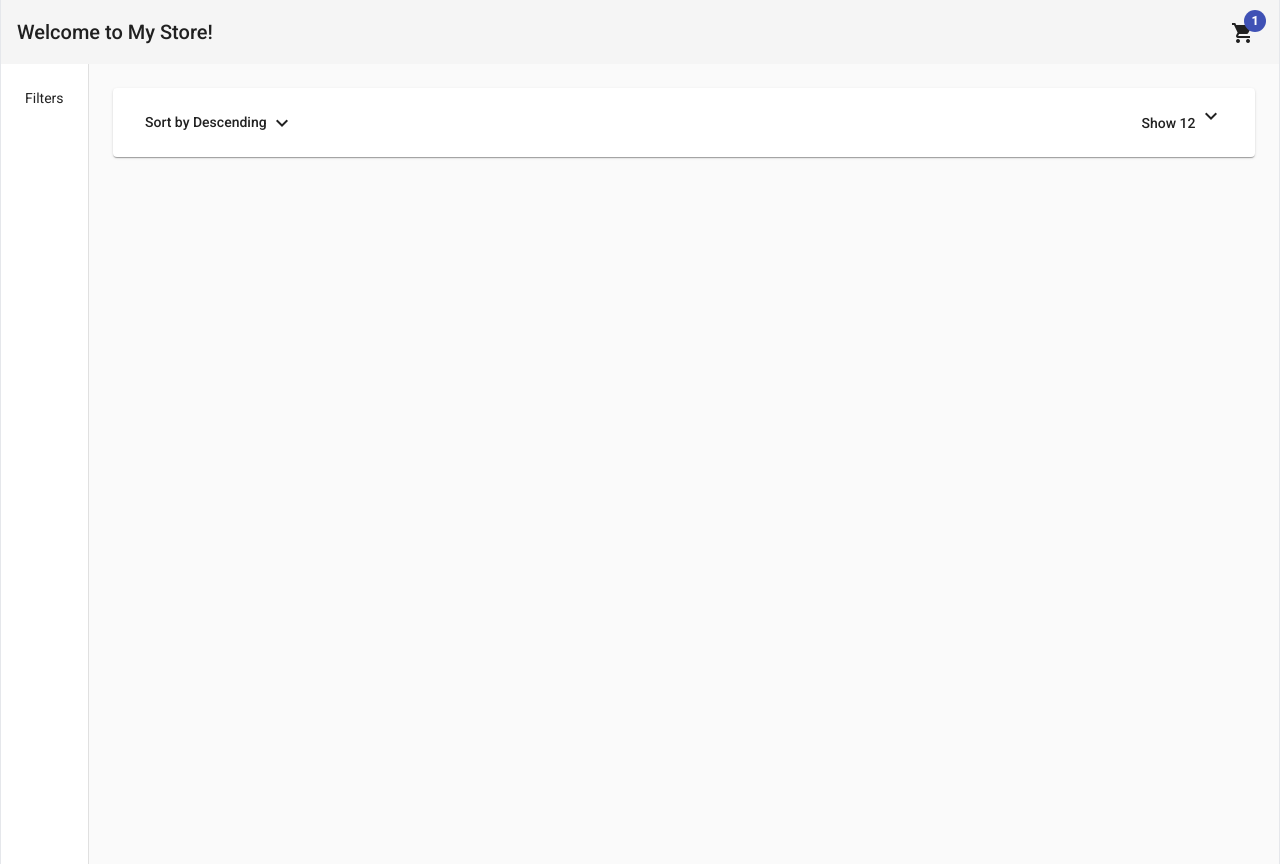
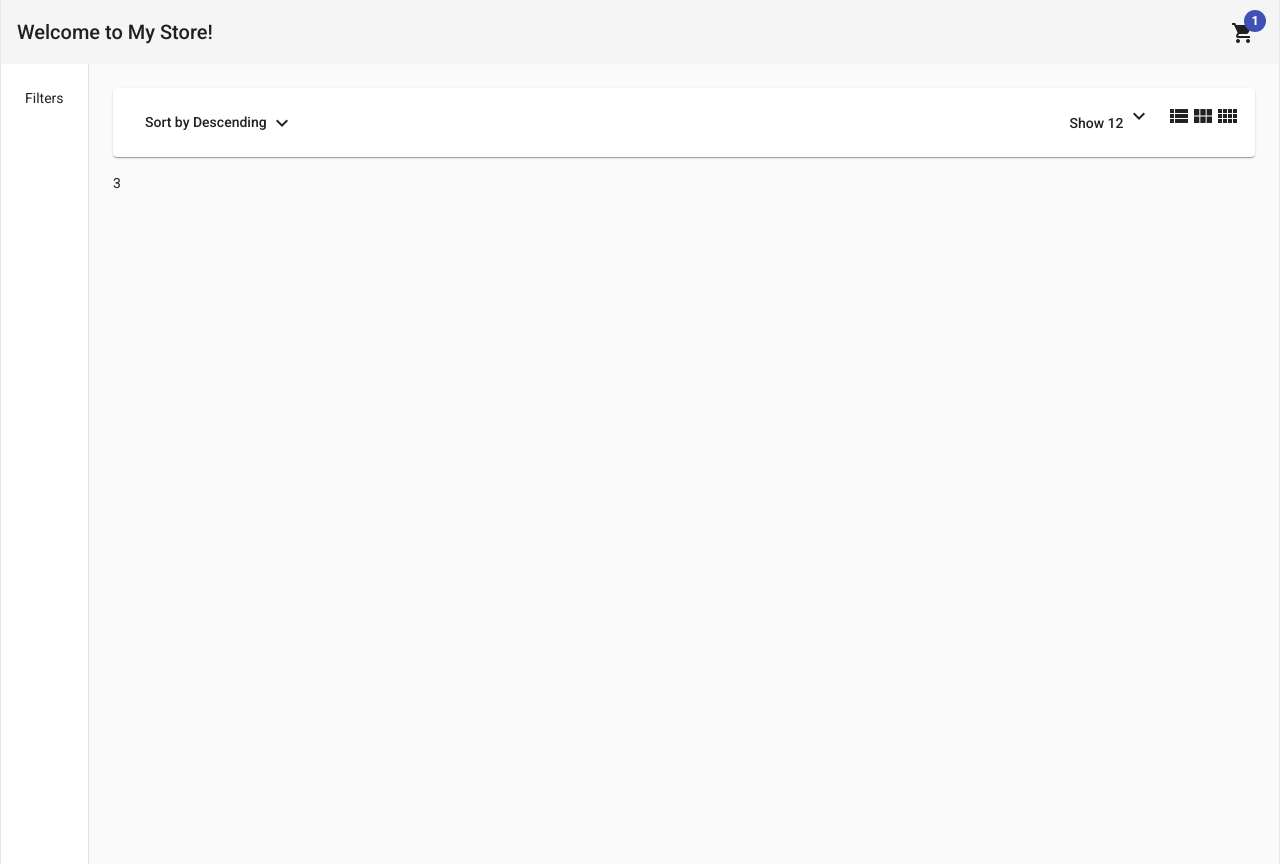
Before and after one commit to MikkoTirronen/webstore, an Angular app: page /home in a window 1280 px wide. Built offline with nearby package versions, Linux system fonts and the light colour scheme.

Commit message:
added buttons for number of items per row

```diff
--- a/src/app/pages/home/components/products-header/products-header.component.html
+++ b/src/app/pages/home/components/products-header/products-header.component.html
@@ -21,16 +21,17 @@
           <mat-icon>expand_more</mat-icon>
         </button>
         <mat-menu #menu="matMenu">
-          <button (click)="onItemsUpdated(12)" mat-menu-item>
-            12
-          </button>
-          <button (click)="onItemsUpdated(24)" mat-menu-item>
-            24
-          </button>
-          <button (click)="onItemsUpdated(36)" mat-menu-item>
-            36
-          </button>
+          <button (click)="onItemsUpdated(12)" mat-menu-item>12</button>
+          <button (click)="onItemsUpdated(24)" mat-menu-item>24</button>
+          <button (click)="onItemsUpdated(36)" mat-menu-item>36</button>
         </mat-menu>
+        <button (click)="onColumnsUpdated(1)">
+          <mat-icon>view_list</mat-icon></button
+        ><button (click)="onColumnsUpdated(3)">
+          <mat-icon>view_module</mat-icon></button
+        ><button (click)="onColumnsUpdated(4)">
+          <mat-icon>view_comfy</mat-icon>
+        </button>
       </div>
     </div>
   </div>
--- a/src/app/pages/home/components/products-header/products-header.component.ts
+++ b/src/app/pages/home/components/products-header/products-header.component.ts
@@ -1,4 +1,4 @@
-import { Component, OnInit } from '@angular/core';
+import { Component, OnInit,Output, EventEmitter } from '@angular/core';
 
 @Component({
   selector: 'app-products-header',
@@ -6,6 +6,7 @@
   styleUrls: ['./products-header.component.css'],
 })
 export class ProductsHeaderComponent implements OnInit {
+  @Output() columnsCountChange = new EventEmitter<number>()
   sort = 'Descending';
   itemsShowCount = 12;
   constructor() {}
@@ -17,4 +18,7 @@
   onItemsUpdated(count: number): void {
     this.itemsShowCount = count;
   }
+  onColumnsUpdated(colsNum: number): void {
+    this.columnsCountChange.emit(colsNum)
+  }
 }
--- a/src/app/pages/home/home.component.html
+++ b/src/app/pages/home/home.component.html
@@ -3,6 +3,6 @@
         <div>Filters</div>
     </mat-drawer>
     <mat-drawer-content class="p-6">
-        <app-products-header></app-products-header>
+        <app-products-header (columnsCountChange)="onColumnsCountChange($event)"></app-products-header>{{cols}}
     </mat-drawer-content>
 </mat-drawer-container>
--- a/src/app/pages/home/home.component.ts
+++ b/src/app/pages/home/home.component.ts
@@ -3,13 +3,14 @@
 @Component({
   selector: 'app-home',
   templateUrl: './home.component.html',
-  styleUrls: ['./home.component.css']
 })
 export class HomeComponent implements OnInit {
-
+  cols = 3;
   constructor() { }
 
   ngOnInit(): void {
   }
-
+  onColumnsCountChange(colsNum: number): void {
+    this.cols = colsNum;
+  }
 }
```
